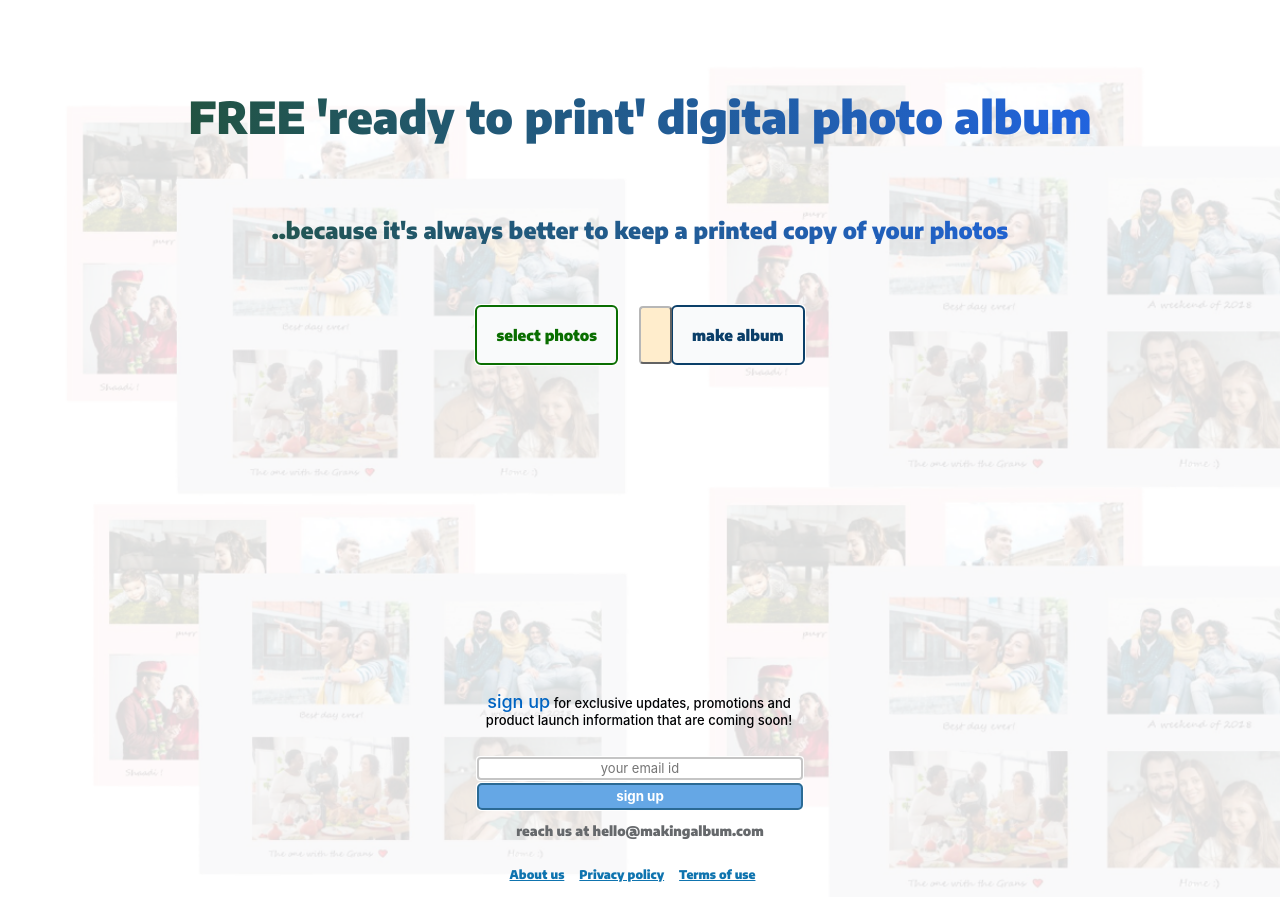
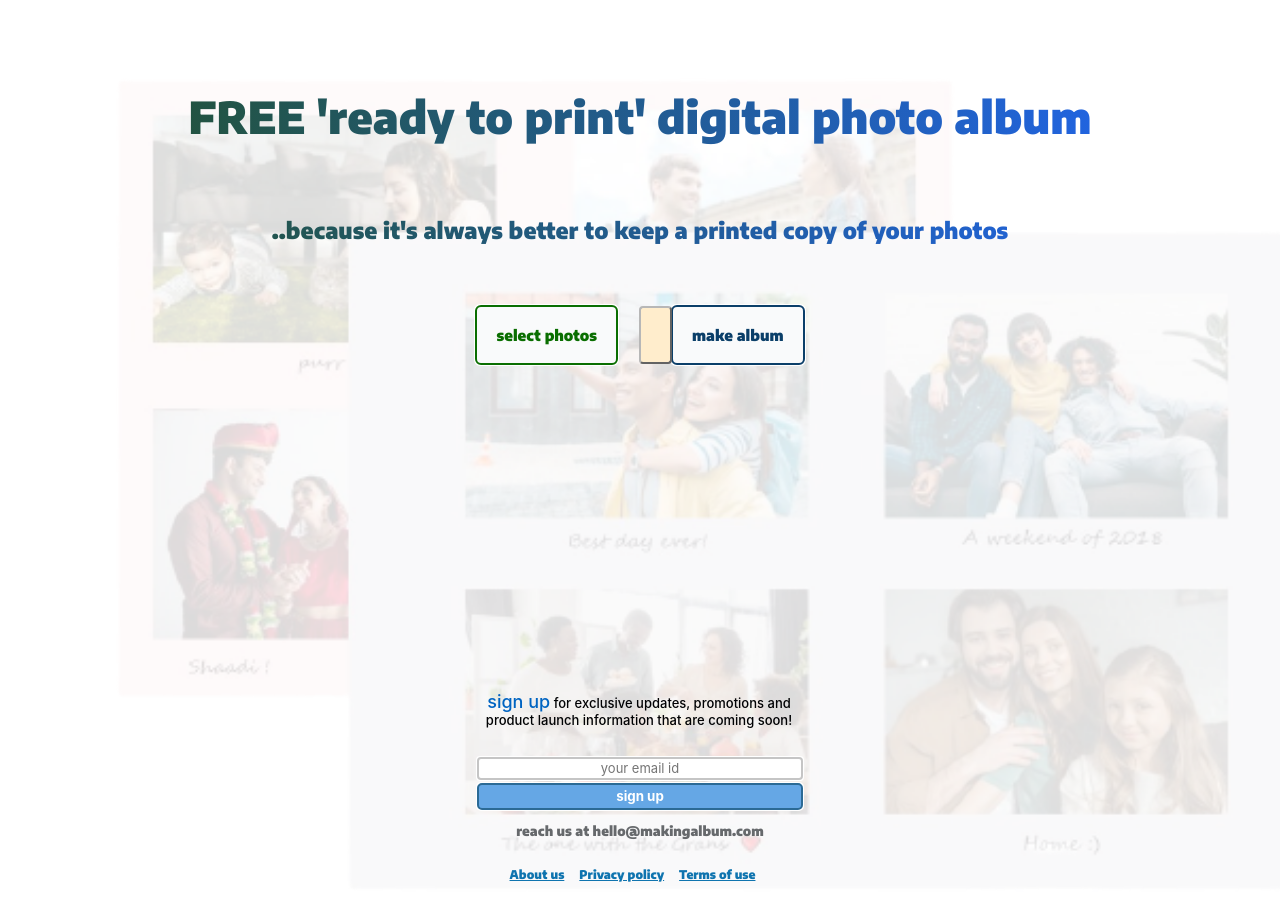
Before and after one commit to edwinvarghese4442/makingalbum_source, a React (Create React App) app: page / in a window 1280 px wide. Built offline with nearby package versions, Linux system fonts and the light colour scheme.

Commit message:
Update App.css

```diff
--- a/src/App.css
+++ b/src/App.css
@@ -7,7 +7,7 @@
 
 .background {
 
-  background-image: url('./images/main2.PNG');
+  background-image: url('./images/main1.png');
   position: relative;
   /* min-width: 100%;
   min-height: 100%; */
```
